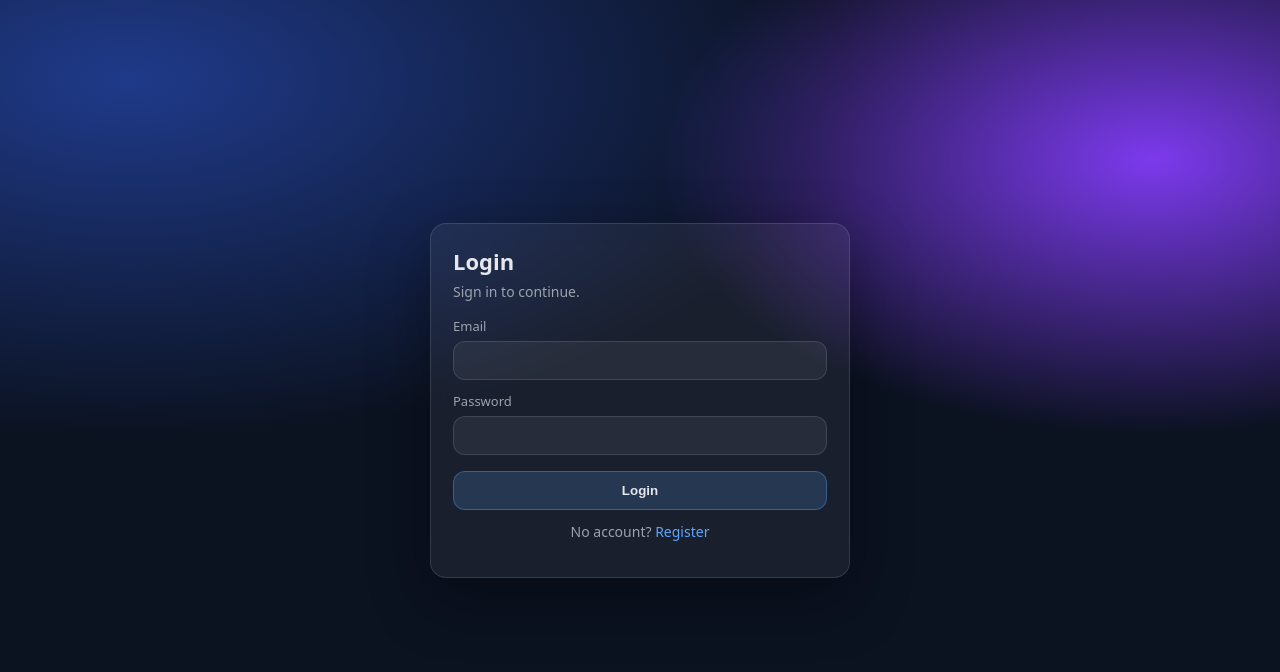
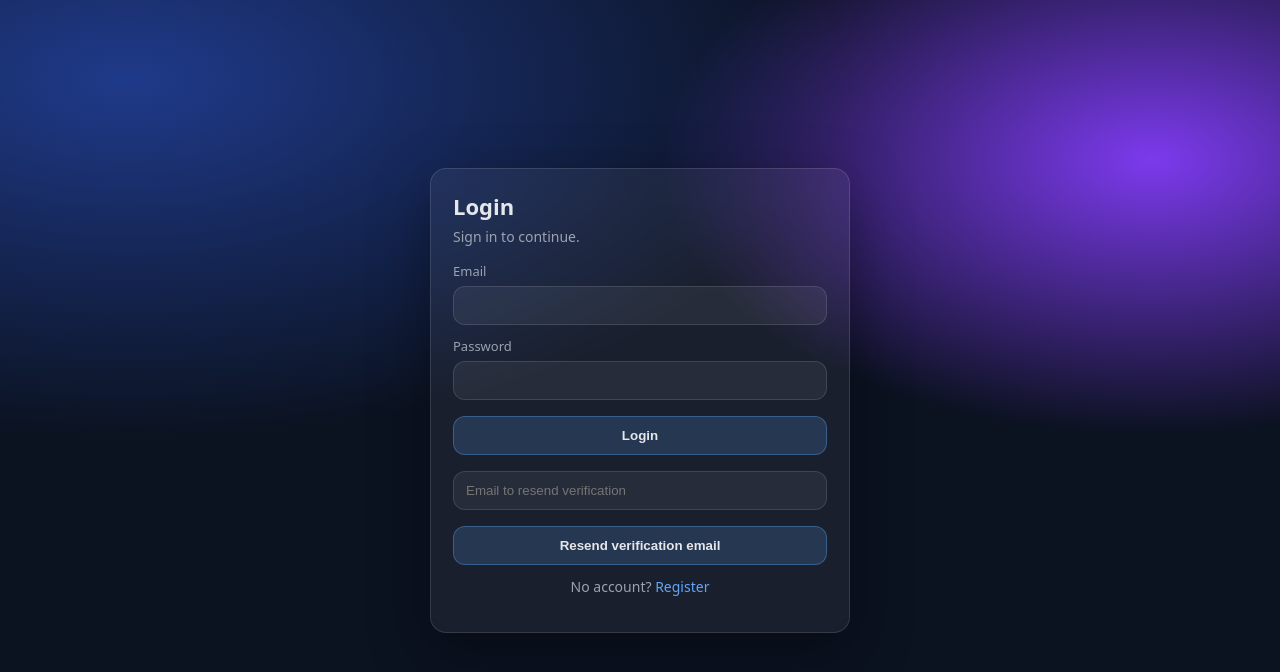
Before and after one commit to Lloyd01310/ia-login, a Flask app: page /login in a window 1280 px wide. Shown: the top 672 px of the page. Run offline with Flask 3, Linux system fonts and the light colour scheme.

Commit message:
Improve email validation, typo detection, and verification error handling

```diff
--- a/app.py
+++ b/app.py
@@ -1,24 +1,87 @@
+import os
+import smtplib
+from email.message import EmailMessage
+
 from flask import Flask, render_template, request, redirect, url_for, flash
-from flask_sqlalchemy import SQLAlchemy
 from flask_login import LoginManager, UserMixin, login_user, login_required, logout_user, current_user
 from werkzeug.security import generate_password_hash, check_password_hash
+
 import firebase_admin
 from firebase_admin import credentials, firestore
 
+from itsdangerous import URLSafeTimedSerializer, BadSignature, SignatureExpired
+from email_validator import validate_email, EmailNotValidError
+
+
+# -----------------------
+# App + Secrets
+# -----------------------
 app = Flask(__name__)
+app.secret_key = os.environ.get("SECRET_KEY", "dev-secret-change-this")
+
+
+# -----------------------
+# Firebase / Firestore
+# -----------------------
 cred = credentials.Certificate("firebase-key.json")
 firebase_admin.initialize_app(cred)
 fs = firestore.client()
-app.config["SECRET_KEY"] = "change-this-to-a-random-string"
-app.config["SQLALCHEMY_DATABASE_URI"] = "sqlite:///app.db"
-app.config["SQLALCHEMY_TRACK_MODIFICATIONS"] = False
 
-from flask_login import UserMixin
+serializer = URLSafeTimedSerializer(app.secret_key)
 
+
+# -----------------------
+# Login manager
+# -----------------------
+login_manager = LoginManager()
+login_manager.login_view = "login"
+login_manager.init_app(app)
+
+
+# -----------------------
+# Helpers
+# -----------------------
 class SimpleUser(UserMixin):
     def __init__(self, email: str):
-        self.id = email          # Flask-Login stores this in the session
-        self.email = email       # for displaying on dashboard
+        self.id = email
+        self.email = email
+
+
+def block_common_typos(domain: str):
+    """
+    Blocks known typo domains and returns the correct suggestion, if any.
+    """
+    typos = {
+        "gma.com": "gmail.com",
+        "gmial.com": "gmail.com",
+        "gamil.com": "gmail.com",
+        "gnail.com": "gmail.com",
+        "hotnail.com": "hotmail.com",
+        "outllok.com": "outlook.com",
+    }
+    return typos.get(domain.lower())
+
+
+def is_valid_real_email(email: str) -> tuple[bool, str]:
+    """
+    Validates email format + does DNS/MX deliverability checks.
+    ALSO blocks common typo domains like gma.com and suggests fixes.
+    Returns (True, normalized_email) or (False, error_message).
+    """
+    try:
+        v = validate_email(email, check_deliverability=True)
+        normalized = v.email
+        domain = normalized.split("@", 1)[1].lower()
+
+        suggestion = block_common_typos(domain)
+        if suggestion:
+            local_part = normalized.split("@", 1)[0]
+            return False, f"Did you mean {local_part}@{suggestion} ?"
+
+        return True, normalized
+
+    except EmailNotValidError as e:
+        return False, str(e)
 
 
 def get_user_by_email(email: str):
@@ -29,30 +92,82 @@
 def create_user(email: str, password_hash: str):
     fs.collection("users").document(email).set({
         "email": email,
-        "password_hash": password_hash
+        "password_hash": password_hash,
+        "verified": False
     })
 
-db = SQLAlchemy(app)
 
-login_manager = LoginManager()
-login_manager.login_view = "login"
-login_manager.init_app(app)
+def mark_user_verified(email: str):
+    fs.collection("users").document(email).set({"verified": True}, merge=True)
 
-class User(UserMixin, db.Model):
-    id = db.Column(db.Integer, primary_key=True)
-    email = db.Column(db.String(120), unique=True, nullable=False)
-    password_hash = db.Column(db.String(255), nullable=False)
+
+def send_verification_email(to_email: str):
+    """
+    Sends verification email via SMTP.
+    You MUST set these env vars on Render:
+      SMTP_HOST, SMTP_PORT, SMTP_USER, SMTP_PASS, BASE_URL
+    Optional:
+      FROM_EMAIL
+    """
+    smtp_host = os.environ.get("SMTP_HOST", "")
+    smtp_port = int(os.environ.get("SMTP_PORT", "587"))
+    smtp_user = os.environ.get("SMTP_USER", "")
+    smtp_pass = os.environ.get("SMTP_PASS", "")
+    from_email = os.environ.get("FROM_EMAIL", smtp_user)
+
+    base_url = os.environ.get("BASE_URL", "http://127.0.0.1:5001")
+
+    if not smtp_host or not smtp_user or not smtp_pass:
+        raise RuntimeError("Email sending is not configured. (Missing SMTP env vars.)")
+
+    token = serializer.dumps(to_email, salt="email-verify")
+    link = f"{base_url}/verify-email?token={token}"
+
+    msg = EmailMessage()
+    msg["Subject"] = "Verify your email"
+    msg["From"] = from_email
+    msg["To"] = to_email
+    msg.set_content(
+        "Hi!\n\n"
+        "Please verify your email by clicking this link:\n"
+        f"{link}\n\n"
+        "If you didn’t create this account, ignore this email.\n"
+    )
+
+    try:
+        with smtplib.SMTP(smtp_host, smtp_port) as server:
+            server.starttls()
+            server.login(smtp_user, smtp_pass)
+            server.send_message(msg)
+
+    except smtplib.SMTPRecipientsRefused:
+        # Recipient rejected at send time
+        raise RuntimeError("That email address could not receive mail. Please check for typos (e.g. gmail.com).")
+
+    except smtplib.SMTPAuthenticationError:
+        # Wrong SMTP credentials / not using app password
+        raise RuntimeError("Email sender authentication failed. Use an App Password and re-check SMTP_USER/SMTP_PASS.")
+
+    except smtplib.SMTPException:
+        # Any other SMTP failure
+        raise RuntimeError("Verification email could not be sent right now. Please try again.")
+
 
 @login_manager.user_loader
 def load_user(user_id):
-    data = get_user_by_email(user_id)  # user_id is the email
+    data = get_user_by_email(user_id)
     if not data:
         return None
     return SimpleUser(data["email"])
 
+
+# -----------------------
+# Routes
+# -----------------------
 @app.route("/")
 def home():
     return redirect(url_for("dashboard"))
+
 
 @app.route("/register", methods=["GET", "POST"])
 def register():
@@ -61,12 +176,16 @@
         password = request.form.get("password", "")
         confirm = request.form.get("confirm", "")
 
-        # Server-side validation
-        if not email or not password or not confirm:
+        # Validate email (server-side)
+        ok, normalized_or_msg = is_valid_real_email(email)
+        if not ok:
+            flash(f"Invalid email: {normalized_or_msg}", "error")
+            return redirect(url_for("register"))
+        email = normalized_or_msg
+
+        # Validate inputs
+        if not password or not confirm:
             flash("Please fill in all fields.", "error")
-            return redirect(url_for("register"))
-        if "@" not in email or "." not in email:
-            flash("Please enter a valid email address.", "error")
             return redirect(url_for("register"))
         if len(password) < 8:
             flash("Password must be at least 8 characters.", "error")
@@ -75,19 +194,76 @@
             flash("Passwords do not match.", "error")
             return redirect(url_for("register"))
 
+        # Check if user exists
         existing = get_user_by_email(email)
         if existing:
             flash("An account with that email already exists.", "error")
             return redirect(url_for("register"))
 
+        # Create user in Firestore
         pw_hash = generate_password_hash(password)
         create_user(email, pw_hash)
 
-        flash("Account created! Please log in.", "success")
+        # Send verification email
+        try:
+            send_verification_email(email)
+        except Exception as e:
+            flash(f"Account created, but email could not be sent: {e}", "error")
+            flash("Fix your email and use 'Resend verification email' on the login page.", "error")
+            return redirect(url_for("login"))
+
+        flash("Account created! Please verify your email before logging in.", "success")
         return redirect(url_for("login"))
 
+    return render_template("register.html")
 
-    return render_template("register.html")
+
+@app.route("/verify-email")
+def verify_email():
+    token = request.args.get("token", "")
+    if not token:
+        return "Missing token.", 400
+
+    try:
+        email = serializer.loads(token, salt="email-verify", max_age=60 * 60)  # 1 hour
+    except SignatureExpired:
+        return "Verification link expired. Please request a new one.", 400
+    except BadSignature:
+        return "Invalid verification link.", 400
+
+    mark_user_verified(email)
+    flash("Email verified! You can now log in.", "success")
+    return redirect(url_for("login"))
+
+
+@app.route("/resend-verification", methods=["POST"])
+def resend_verification():
+    email = request.form.get("email", "").strip().lower()
+
+    ok, normalized_or_msg = is_valid_real_email(email)
+    if not ok:
+        flash(f"Invalid email: {normalized_or_msg}", "error")
+        return redirect(url_for("login"))
+    email = normalized_or_msg
+
+    user_data = get_user_by_email(email)
+    if not user_data:
+        flash("No account found for that email.", "error")
+        return redirect(url_for("login"))
+
+    if user_data.get("verified", False):
+        flash("Email already verified. Please log in.", "success")
+        return redirect(url_for("login"))
+
+    try:
+        send_verification_email(email)
+    except Exception as e:
+        flash(f"Could not send verification email: {e}", "error")
+        return redirect(url_for("login"))
+
+    flash("Verification email resent. Please check your inbox.", "success")
+    return redirect(url_for("login"))
+
 
 @app.route("/login", methods=["GET", "POST"])
 def login():
@@ -95,8 +271,14 @@
         email = request.form.get("email", "").strip().lower()
         password = request.form.get("password", "")
 
-        if not email or not password:
-            flash("Please enter email and password.", "error")
+        ok, normalized_or_msg = is_valid_real_email(email)
+        if not ok:
+            flash(f"Invalid email: {normalized_or_msg}", "error")
+            return redirect(url_for("login"))
+        email = normalized_or_msg
+
+        if not password:
+            flash("Please enter your password.", "error")
             return redirect(url_for("login"))
 
         user_data = get_user_by_email(email)
@@ -104,17 +286,23 @@
             flash("Invalid email or password.", "error")
             return redirect(url_for("login"))
 
-        login_user(SimpleUser(user_data["email"]))  # session persistence ✅
+        if not user_data.get("verified", False):
+            flash("Please verify your email before logging in.", "error")
+            flash("If you didn’t receive it, use the resend form below.", "error")
+            return redirect(url_for("login"))
+
+        login_user(SimpleUser(user_data["email"]))
         flash("Logged in successfully.", "success")
         return redirect(url_for("dashboard"))
 
+    return render_template("login.html")
 
-    return render_template("login.html")
 
 @app.route("/dashboard")
 @login_required
 def dashboard():
     return render_template("dashboard.html", email=current_user.email)
+
 
 @app.route("/logout")
 @login_required
@@ -123,10 +311,12 @@
     flash("Logged out.", "success")
     return redirect(url_for("login"))
 
+
 @app.route("/firebase-test")
 def firebase_test():
     fs.collection("test").document("hello").set({"msg": "Firebase connected"})
     return "Firebase is working!"
 
+
 if __name__ == "__main__":
     app.run(debug=True, host="0.0.0.0", port=5001)
--- a/requirements.txt
+++ b/requirements.txt
@@ -7,6 +7,8 @@
 charset-normalizer==3.4.4
 click==8.3.1
 cryptography==46.0.3
+dnspython==2.8.0
+email-validator==2.3.0
 firebase_admin==7.1.0
 Flask==3.1.2
 Flask-Login==0.6.3
--- a/templates/login.html
+++ b/templates/login.html
@@ -25,6 +25,12 @@
       <button type="submit">Login</button>
     </form>
 
+    <form method="post" action="/resend-verification" style="margin-top: 10px;">
+      <input name="email" type="email" placeholder="Email to resend verification" required />
+      <button type="submit">Resend verification email</button>
+    </form>
+
+
     <p class="link">No account? <a href="/register">Register</a></p>
   </div>
 
```
